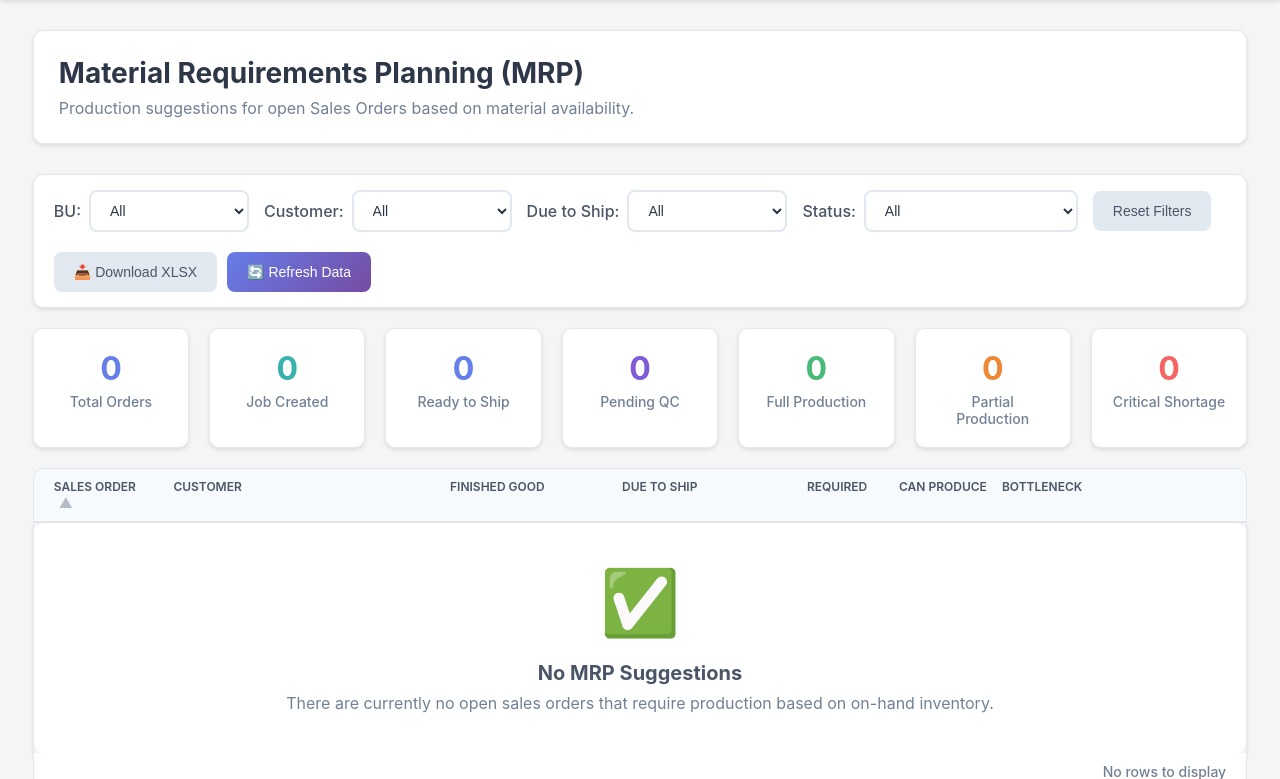
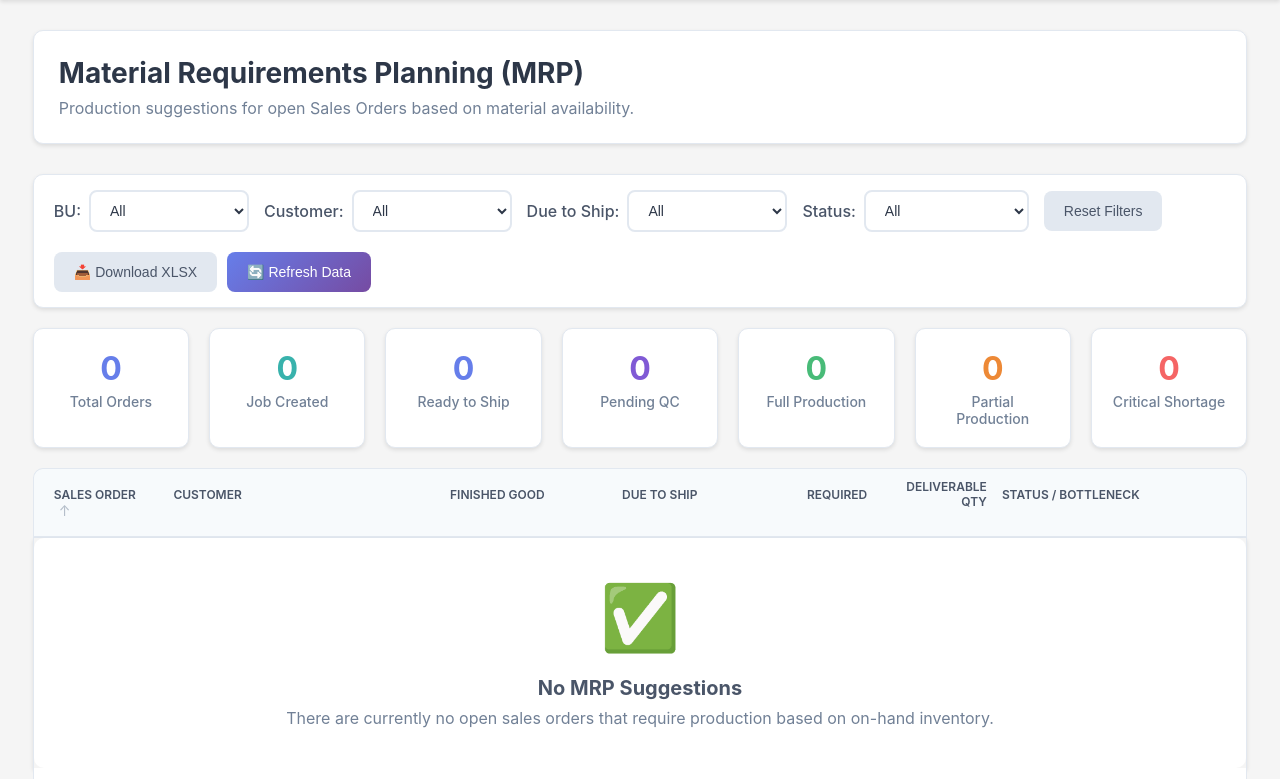
Before and after one commit to dangquyenbui-dotcom/downtime_tracker, a Flask app: template templates/mrp/index.html in a window 1280 px wide. Shown: the part 75-854 px from the top of the page. Run offline with Flask 3, Linux system fonts and the light colour scheme; the template is opened without the code that fills it, so the values that code supplies are empty.

Commit message:
Add files via upload

```diff
--- a/static/js/mrp.js
+++ b/static/js/mrp.js
@@ -159,14 +159,14 @@ function filterMRP() {
     if (canProduceHeader) {
         switch (statusFilter) {
             case 'ready-to-ship':
-            case 'partial-ship-pending-qc':
+            case 'partial-ship':
                 canProduceHeader.textContent = 'Shippable Qty';
                 break;
             case 'job-created':
                 canProduceHeader.textContent = 'Shippable On-Hand';
                 break;
             default:
-                canProduceHeader.textContent = 'Can Produce';
+                canProduceHeader.textContent = 'Deliverable Qty';
                 break;
         }
     }
@@ -192,16 +192,8 @@ function filterMRP() {
             }
         }
 
-        if (statusFilter) {
-            if (statusFilter === 'partial-ship-pending-qc') {
-                if (status !== 'partial-ship-pending-qc' && status !== 'pending-qc') {
-                    show = false;
-                }
-            } else {
-                if (status !== statusFilter) {
-                    show = false;
-                }
-            }
+        if (statusFilter && status !== statusFilter) {
+            show = false;
         }
 
 
@@ -214,7 +206,6 @@ function filterMRP() {
                     readyToShipCount++;
                     break;
                 case 'pending-qc':
-                case 'partial-ship-pending-qc':
                     pendingQCCount++;
                     break;
                 case 'job-created':
@@ -224,6 +215,7 @@ function filterMRP() {
                     okCount++;
                     break;
                 case 'partial':
+                case 'partial-ship': // Count new status in partial bucket
                     partialCount++;
                     break;
                 case 'critical':
@@ -296,10 +288,10 @@ function updateSortIndicators() {
         indicator.textContent = '';
         if (header.dataset.columnId === sortState.column) {
             if (sortState.direction === 'asc') {
-                indicator.textContent = '▲';
+                indicator.textContent = '↑';
             } else {
                 header.classList.add('sorted-desc');
-                indicator.textContent = '▼';
+                indicator.textContent = '↓';
             }
         }
     });
@@ -363,7 +355,7 @@ function exportVisibleDataToXlsx() {
         };
 
         const detailsId = header.dataset.target;
-        if (detailsId) {
+        if (detailsId && !header.classList.contains('no-expand')) {
             const detailsTable = document.getElementById(detailsId);
             if (detailsTable) {
                 detailsTable.querySelectorAll('tbody tr').forEach(compRow => {
--- a/templates/mrp/index.html
+++ b/templates/mrp/index.html
@@ -139,7 +139,7 @@
     .so-header.hidden-row { display: none; }
     .so-header.status-ready-to-ship { border-left: 5px solid var(--accent-green); }
     .so-header.status-pending-qc { border-left: 5px solid var(--accent-purple); }
-    .so-header.status-partial-ship-pending-qc { border-left: 5px solid var(--accent-orange); }
+    .so-header.status-partial-ship { border-left: 5px solid var(--accent-orange); }
     .so-header.status-ok { border-left: 5px solid var(--accent-green); }
     .so-header.status-partial { border-left: 5px solid var(--accent-orange); }
     .so-header.status-critical { border-left: 5px solid var(--accent-red); }
@@ -154,7 +154,8 @@
     }
     .bottleneck-tag.bottleneck { background: rgba(252, 129, 129, 0.2); color: var(--accent-red); }
     .bottleneck-tag.no-bottleneck { background: rgba(104, 211, 145, 0.2); color: var(--accent-green); }
-    .bottleneck-tag.partial-ship-qc { background: rgba(237, 137, 54, 0.15); color: var(--accent-orange); }
+    .partial-ship-tag { background: rgba(237, 137, 54, 0.15); color: var(--accent-orange); }
+
     .job-created-tag {
         background-color: rgba(79, 209, 197, 0.2);
         color: #2c7a7b;
@@ -249,7 +250,8 @@
                 <option value="">All</option>
                 <option value="job-created">Job Created</option>
                 <option value="ready-to-ship">Ready to Ship</option>
-                <option value="partial-ship-pending-qc">Partial Ship / Pending QC</option>
+                <option value="partial-ship">Partial Ship</option>
+                <option value="pending-qc">Pending QC</option>
                 <option value="ok">Full Production</option>
                 <option value="partial">Partial Production</option>
                 <option value="critical">Critical Shortage</option>
@@ -311,10 +313,10 @@
         <label>Required</label><span class="sort-indicator"></span>
     </div>
     <div class="so-info numeric sortable" data-column-id="CanProduce" data-column-type="numeric">
-        <label>Can Produce</label><span class="sort-indicator"></span>
+        <label>Deliverable Qty</label><span class="sort-indicator"></span>
     </div>
     <div class="so-info sortable" data-column-id="Bottleneck" data-column-type="string">
-        <label>Bottleneck</label><span class="sort-indicator"></span>
+        <label>Status / Bottleneck</label><span class="sort-indicator"></span>
     </div>
     <div class="expand-icon" style="visibility: hidden;">›</div>
 </div>
@@ -324,7 +326,7 @@
         {% set so = result.sales_order %}
         {% set status = result.status %}
         {% set has_components = result.components|length > 0 %}
-        {% set expand_class = 'no-expand' if status in ['ready-to-ship', 'pending-qc', 'partial-ship-pending-qc', 'job-created'] or not has_components else '' %}
+        {% set expand_class = 'no-expand' if status in ['ready-to-ship', 'pending-qc', 'partial-ship', 'job-created'] or not has_components else '' %}
         {% set unique_id = so.SO ~ '-' ~ so.Part|replace('.', '-') %}
 
         <div class="so-header status-{{ status }} {{ expand_class }}"
@@ -359,8 +361,10 @@
                     {% endif %}
                 {% elif status == 'ready-to-ship' %}
                     <div class="ready-to-ship">Ready to Ship (On-Hand: {{ "{:,.0f}".format(so['On Hand Qty Approved']) }})</div>
-                {% elif status == 'pending-qc' or status == 'partial-ship-pending-qc' %}
+                {% elif status == 'pending-qc' %}
                     <div class="pending-qc-tag">{{ result.bottleneck }}</div>
+                {% elif status == 'partial-ship' %}
+                    <div class="bottleneck-tag partial-ship-tag">{{ result.bottleneck }}</div>
                 {% else %}
                     {% set bottleneck_class = 'no-bottleneck' %}
                     {% if status == 'critical' or status == 'partial' %}
```
